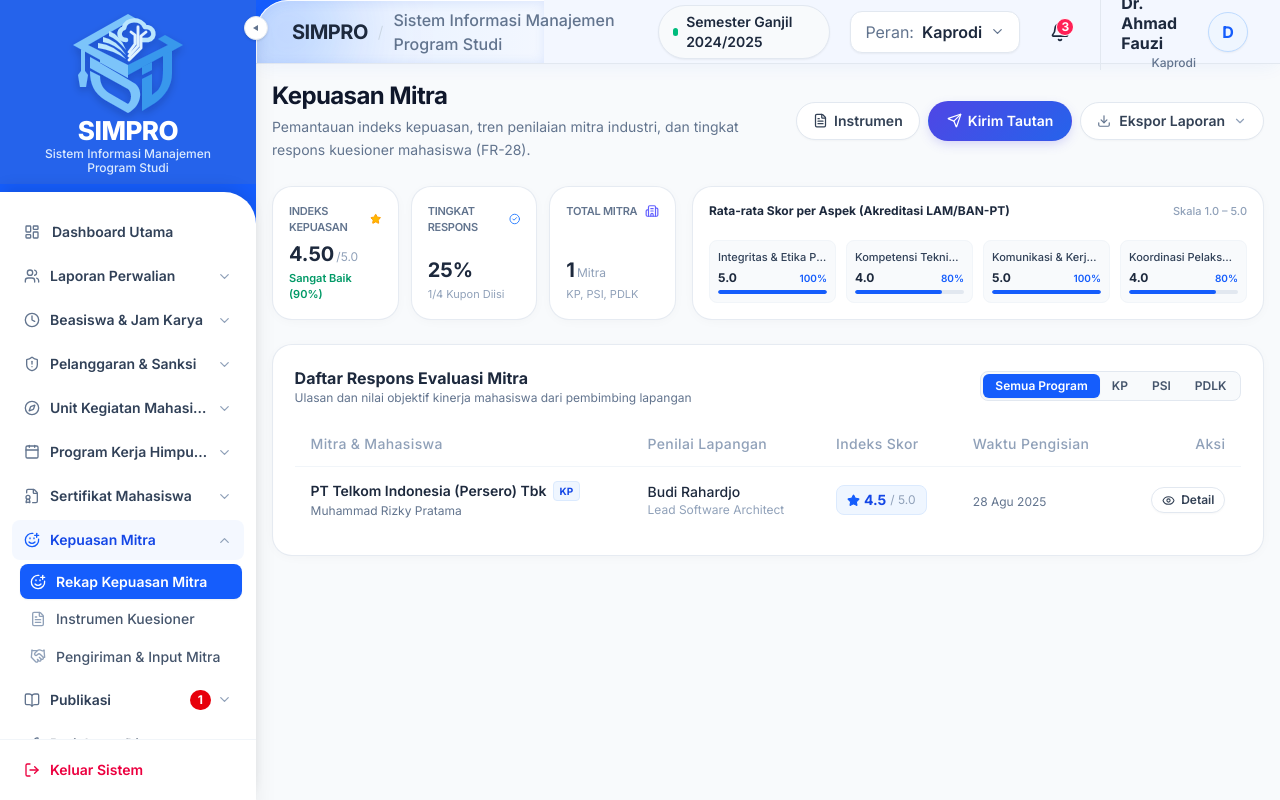
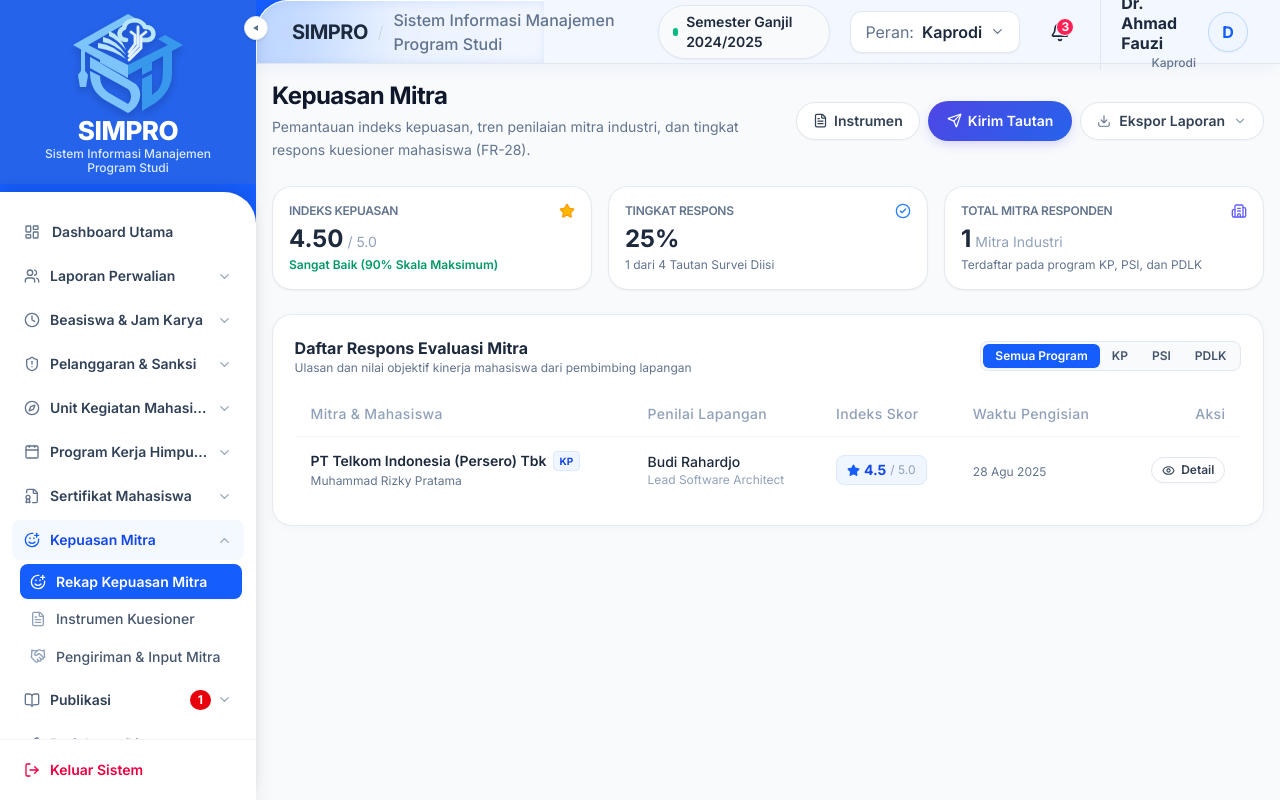
Before and after one commit to boyharendy/PPW_SIMPRO_PROJECT, a Next.js app in the folder frontend/: page /dashboard/kepuasan-mitra in a window 1280 px wide. Built offline with nearby package versions, Linux system fonts and the light colour scheme.

Commit message:
refactor(kepuasan-mitra): hapus seksi rata-rata aspek agregat sesuai permintaan dan prioritaskan tabel respons

```diff
--- a/frontend/src/app/dashboard/kepuasan-mitra/page.tsx
+++ b/frontend/src/app/dashboard/kepuasan-mitra/page.tsx
@@ -124,42 +124,6 @@ export default function Page() {
     return invitations.filter((i) => i.status === 'DIISI').length;
   }, [invitations]);
 
-  // Dynamic aspect averages across all active responses
-  const dynamicAspectAverages = useMemo(() => {
-    const statsMap: Record<string, { totalScore: number; count: number; bobot: string }> = {};
-
-    viewItems.forEach((item) => {
-      item.aspekScores.forEach((asp) => {
-        if (!statsMap[asp.aspek]) {
-          statsMap[asp.aspek] = { totalScore: 0, count: 0, bobot: asp.bobot };
-        }
-        statsMap[asp.aspek].totalScore += asp.skor;
-        statsMap[asp.aspek].count += 1;
-      });
-    });
-
-    const results = Object.entries(statsMap).map(([nama, data]) => {
-      const avg = data.count > 0 ? Number((data.totalScore / data.count).toFixed(1)) : 0;
-      const persen = Math.round((avg / 5.0) * 100);
-      return {
-        nama,
-        bobot: data.bobot,
-        skor: avg,
-        persen,
-      };
-    });
-
-    if (results.length === 0) {
-      return [
-        { nama: 'Integritas & Etika Profesional', bobot: '25%', skor: 4.8, persen: 96 },
-        { nama: 'Kompetensi Teknis SI', bobot: '35%', skor: 4.4, persen: 88 },
-        { nama: 'Komunikasi & Kerja Sama Tim', bobot: '20%', skor: 4.4, persen: 88 },
-        { nama: 'Koordinasi Pelaksanaan dengan Prodi', bobot: '20%', skor: 4.3, persen: 86 },
-      ];
-    }
-    return results;
-  }, [viewItems]);
-
   const columns: DataTableColumn<ResponseViewItem>[] = [
     {
       key: 'mitra',
@@ -241,81 +205,46 @@ export default function Page() {
         }
       />
 
-      {/* Ringkasan Eksekutif & Aspek Akreditasi (Compact & Seimbang) */}
-      <div className="grid grid-cols-1 lg:grid-cols-12 gap-4">
-        {/* Metrik Inti Akreditasi (5 cols) */}
-        <div className="lg:col-span-5 grid grid-cols-3 gap-3">
-          <div className="card p-4 flex flex-col justify-between bg-white">
+      {/* 3 Ringkasan Metrik Akreditasi (Ringkas & Seimbang) */}
+      <div className="grid grid-cols-1 sm:grid-cols-3 gap-4">
+        <div className="card p-4 flex flex-col justify-between bg-white shadow-xs">
           <div className="flex items-center justify-between text-slate-500 mb-1">
-              <span className="text-[11px] font-semibold tracking-tight uppercase">Indeks Kepuasan</span>
-              <Star size={14} className="text-amber-500 fill-amber-400" />
+            <span className="text-xs font-semibold tracking-tight uppercase">Indeks Kepuasan</span>
+            <Star size={16} className="text-amber-500 fill-amber-400" />
           </div>
           <div>
-              <div className="text-xl font-bold text-slate-800">
+            <div className="text-2xl font-bold text-slate-800">
               {overallAvgScore > 0 ? overallAvgScore.toFixed(2) : '4.50'}
-                <span className="text-xs text-slate-400 font-normal ml-0.5">/5.0</span>
+              <span className="text-sm text-slate-400 font-normal ml-1">/ 5.0</span>
             </div>
-              <div className="text-[11px] font-semibold text-emerald-600 mt-0.5">Sangat Baik (90%)</div>
+            <div className="text-xs font-semibold text-emerald-600 mt-0.5">Sangat Baik (90% Skala Maksimum)</div>
           </div>
         </div>
 
-          <div className="card p-4 flex flex-col justify-between bg-white">
+        <div className="card p-4 flex flex-col justify-between bg-white shadow-xs">
           <div className="flex items-center justify-between text-slate-500 mb-1">
-              <span className="text-[11px] font-semibold tracking-tight uppercase">Tingkat Respons</span>
-              <CheckCircle2 size={14} className="text-blue-500" />
+            <span className="text-xs font-semibold tracking-tight uppercase">Tingkat Respons</span>
+            <CheckCircle2 size={16} className="text-blue-500" />
           </div>
           <div>
-              <div className="text-xl font-bold text-slate-800">
+            <div className="text-2xl font-bold text-slate-800">
               {responseRate || 75}%
             </div>
-              <div className="text-[11px] text-slate-400 mt-0.5">{diisiTotal}/{invitations.length || 4} Kupon Diisi</div>
+            <div className="text-xs text-slate-500 mt-0.5">{diisiTotal} dari {invitations.length || 4} Tautan Survei Diisi</div>
           </div>
         </div>
 
-          <div className="card p-4 flex flex-col justify-between bg-white">
+        <div className="card p-4 flex flex-col justify-between bg-white shadow-xs">
           <div className="flex items-center justify-between text-slate-500 mb-1">
-              <span className="text-[11px] font-semibold tracking-tight uppercase">Total Mitra</span>
-              <Building2 size={14} className="text-indigo-500" />
+            <span className="text-xs font-semibold tracking-tight uppercase">Total Mitra Responden</span>
+            <Building2 size={16} className="text-indigo-500" />
           </div>
           <div>
-              <div className="text-xl font-bold text-slate-800">
+            <div className="text-2xl font-bold text-slate-800">
               {viewItems.length || diisiTotal || 1}
-                <span className="text-xs text-slate-400 font-normal ml-0.5">Mitra</span>
+              <span className="text-sm text-slate-400 font-normal ml-1">Mitra Industri</span>
             </div>
-              <div className="text-[11px] text-slate-400 mt-0.5">KP, PSI, PDLK</div>
-            </div>
-          </div>
-        </div>
-
-        {/* Skor Rata-rata per Aspek (7 cols - Compact Progress Bar) */}
-        <div className="lg:col-span-7 card p-4 flex flex-col justify-between bg-white">
-          <div className="flex items-center justify-between mb-2">
-            <span className="text-xs font-bold text-slate-800">
-              Rata-rata Skor per Aspek (Akreditasi LAM/BAN-PT)
-            </span>
-            <span className="text-[11px] text-slate-400 font-medium">Skala 1.0 – 5.0</span>
-          </div>
-
-          <div className="grid grid-cols-2 sm:grid-cols-4 gap-2.5">
-            {dynamicAspectAverages.slice(0, 4).map((aspek, idx) => (
-              <div key={idx} className="p-2 rounded-lg bg-slate-50 border border-slate-100 flex flex-col justify-between">
-                <div className="text-[11px] font-medium text-slate-700 truncate mb-1" title={aspek.nama}>
-                  {aspek.nama}
-                </div>
-                <div>
-                  <div className="flex items-baseline justify-between text-xs mb-1">
-                    <span className="font-bold text-slate-800">{aspek.skor.toFixed(1)}</span>
-                    <span className="text-[10px] text-blue-600 font-semibold">{aspek.persen}%</span>
-                  </div>
-                  <div className="w-full h-1 bg-slate-200 rounded-full overflow-hidden">
-                    <div
-                      className="h-full bg-blue-600 rounded-full"
-                      style={{ width: `${Math.min(aspek.persen, 100)}%` }}
-                    />
-                  </div>
-                </div>
-              </div>
-            ))}
+            <div className="text-xs text-slate-500 mt-0.5">Terdaftar pada program KP, PSI, dan PDLK</div>
           </div>
         </div>
       </div>
```
Lines whose indentation alone changed are shown as unchanged.
